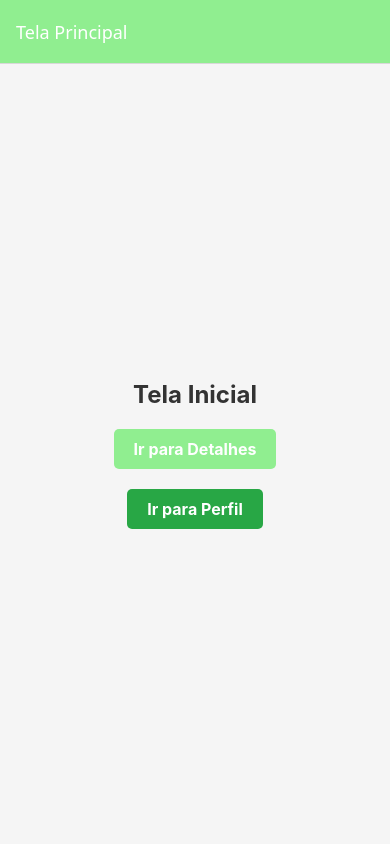
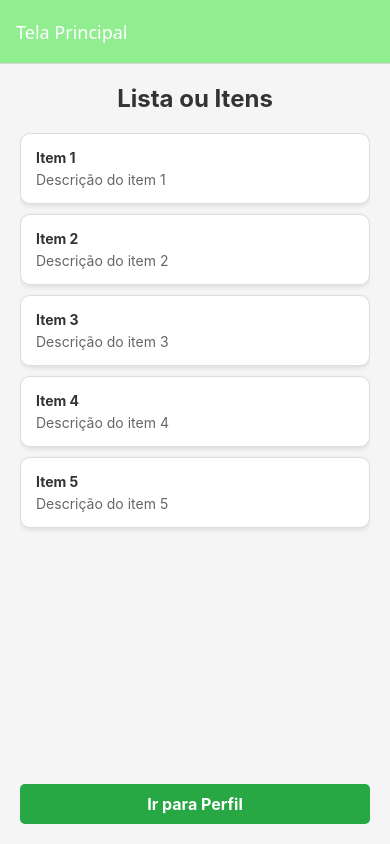
Before and after one commit to ketley12/aulabruno09.06, a React Native app: screen /Home in a window 390 px wide. Built offline with nearby package versions, Linux system fonts and the light colour scheme.

Commit message:
aula17.06

```diff
--- a/App.tsx
+++ b/App.tsx
@@ -1,8 +1,8 @@
 import { NavigationContainer } from '@react-navigation/native';
 import { createStackNavigator } from '@react-navigation/stack';
-import HomeScreen from './screens16.06/HomeScreen';
-import DetailsScreen from './screens16.06/DetailsScreen';
-import ProfileScreen from './screens16.06/ProfileScreen';
+import HomeScreen from './screens/HomeScreen';
+import DetailsScreen from './screens/DetailsScreen';
+import ProfileScreen from './screens/ProfileScreen';
 
 const Stack = createStackNavigator();
 
--- /dev/null
+++ b/screens/DetailsScreen.jsx
@@ -0,0 +1,70 @@
+import { StyleSheet, View, Text, TouchableOpacity } from 'react-native';
+
+export default function DetailsScreen({ navigation, route }) {
+const { item} = route.params || {};
+return (
+  <View style={styles.container}>
+	<Text style={styles.title}>Detalhes do Item</Text>
+	{item ? (
+	  <>
+		<Text style={styles.itemTitle}>{item.title}</Text>
+		<Text style={styles.itemDescription}>{item.description}</Text>
+	  </>
+	) : (
+	  <Text style={styles.message}>Nenhum item selecionado</Text>
+	)}
+	<TouchableOpacity
+	  style={styles.button}
+	  onPress={() => navigation.goBack()}
+	>
+	  <Text style={styles.buttonText}>Voltar</Text>
+	</TouchableOpacity>
+  </View>
+);
+}
+
+
+
+const styles = StyleSheet.create({
+  container: {
+	flex: 1,
+	backgroundColor: '#f5f5f5',
+	alignItems: 'center',
+	justifyContent: 'center',
+	padding: 20,
+  },
+  title: {
+	fontSize: 24,
+	fontWeight: 'bold',
+	marginBottom: 20,
+	color: '#333',
+  },
+  itemTitle: {
+	fontSize: 20,
+	fontWeight: 'bold',
+	color: '#333',
+	marginBottom: 10,
+  },
+  itemDescription: {
+	fontSize: 16,
+	color: '#666',
+	marginBottom: 20,
+	textAlign: 'center',
+  },
+  message: {
+	fontSize: 18,
+	color: '#333',
+	marginBottom: 20,
+  },
+  button: {
+	backgroundColor: '#dc3545',
+	paddingVertical: 10,
+	paddingHorizontal: 20,
+	borderRadius: 5,
+  },
+  buttonText: {
+	color: '#fff',
+	fontSize: 16,
+	fontWeight: 'bold',
+  },
+});
--- /dev/null
+++ b/screens/HomeScreen.tsx
@@ -0,0 +1,99 @@
+import { StyleSheet, View, Text, TouchableOpacity, FlatList } from 'react-native';
+
+const DATA = [
+{id: '1', title: 'Item 1', description: 'Descrição do item 1'},
+{id: '2', title: 'Item 2', description: 'Descrição do item 2'},
+{id: '3', title: 'Item 3', description: 'Descrição do item 3'},
+{id: '4', title: 'Item 4', description: 'Descrição do item 4'},
+{id: '5', title: 'Item 5', description: 'Descrição do item 5'},
+];
+
+
+
+export default function HomeScreen({ navigation }:any) {
+const renderItem = ({ item }:any) => (
+<TouchableOpacity
+style={styles.card}
+onPress={() => navigation.navigate('Details', { item})}
+>
+<Text style={styles.cardTitle}>{item.title}</Text>
+<Text style={styles.cardDescription}>{item.description}</Text>
+</TouchableOpacity>
+);
+
+  return (
+    <View style={styles.container}>
+      <Text style={styles.title}>Lista ou Itens</Text>
+      <FlatList
+      data={DATA}
+      renderItem={renderItem}
+      keyExtractor={item => item.id}
+      style={styles.list}
+/>
+      <TouchableOpacity
+  style={[styles.button, { backgroundColor: '#28a745',marginTop: 20 }]}
+  onPress={() => navigation.navigate('Profile')}
+>
+  <Text style={styles.buttonText}>Ir para Perfil</Text>
+</TouchableOpacity>
+
+    </View>
+  )
+
+}
+
+
+
+const styles = StyleSheet.create({
+  container: {
+    flex: 1,
+    backgroundColor: '#f5f5f5',
+    padding: 20,
+  },
+  title: {
+    fontSize: 24,
+    fontWeight: 'bold',
+    marginBottom: 20,
+    color: '#333',
+    textAlign: 'center',
+
+  },
+  list: {
+    flex: 1,
+  },
+  card:{
+backgroundColor: '#fff',
+    padding: 15,
+    borderRadius: 10,
+    marginBottom: 10,
+    borderWidth: 1,
+    borderColor: '#ddd',
+    shadowColor: '#000',
+    shadowOffset: { width: 0, height: 2 },
+    shadowOpacity: 0.1,
+    shadowRadius: 5,
+    elevation: 3,
+  },
+  cardTitle: {
+    fontSize: 14,
+    fontWeight: 'bold',
+    color: '#333',
+  },
+  cardDescription: {
+    fontSize: 14,
+    color: '#666',
+    marginTop: 5,
+  },
+  button: {
+    backgroundColor: '#007bff',
+    paddingVertical: 10,
+    paddingHorizontal: 20,
+    borderRadius: 5,
+    alignItems: 'center',
+  },
+  buttonText: {
+    color: '#fff',
+    fontSize: 16,
+    fontWeight: 'bold',
+  },
+});
--- a/screens16.06/ProfileScreen.tsx
+++ b/screens/ProfileScreen.tsx
@@ -2,7 +2,7 @@ import { StyleSheet, View, Text, TouchableOpacity } from 'react-native';
 export default function ProfileScreen({ navigation }:any) {
 return (
 <View style={styles.container}>
-<Text style={styles.title}>Meu Perfil</Text>
+<Text style={styles.title}>Tela de Perfil</Text>
 <TouchableOpacity
 style={styles.button}
 onPress={() => navigation.navigate('Home')}
@@ -11,12 +11,18 @@ onPress={() => navigation.navigate('Home')}
 </TouchableOpacity>
 
 <TouchableOpacity
-style={styles.button}
+style={[styles.button, { backgroundColor: '#dc3545' }]}
 onPress={() => navigation.navigate('Details', { mensagem: 'Olá do Perfil!'  })}
 >
 <Text style={styles.buttonText}>Ir para Details</Text>
 </TouchableOpacity>
 
+<TouchableOpacity
+style={[styles.button, { backgroundColor: '#007bff' }]}
+onPress={() => navigation.navigate('Scroll')}
+>
+<Text style={styles.buttonText}>Ir para ScrollView</Text>
+</TouchableOpacity>
 </View>
 );
 }
@@ -25,7 +31,7 @@ onPress={() => navigation.navigate('Details', { mensagem: 'Olá do Perfil!'  })}
 const styles = StyleSheet.create({
 container: {
 flex: 1,
-backgroundColor: '#17a2b8',
+backgroundColor: '#f5f5f5',
 alignItems: 'center',
 justifyContent: 'center',
 padding: 20,
@@ -37,11 +43,11 @@ marginBottom: 20,
 color: '#333',
 },
 button: {
-backgroundColor: 'blue',
+backgroundColor: '#28a745',
 paddingVertical: 10,
 paddingHorizontal: 20,
 borderRadius: 5,
-marginTop: 20
+marginTop: 10
 },
 buttonText: {
 color: '#fff',
--- a/screens16.06/DetailsScreen.jsx
+++ /dev/null
@@ -1,57 +0,0 @@
-import { StyleSheet, View, Text, TouchableOpacity } from 'react-native';
-
-export default function DetailsScreen({ navigation, route }) {
-    const {mensagem} = route.params || {};
-  return (
-    <View style={styles.container}>
-      <Text style={styles.title}>Tela de Detalhes</Text>
-      <Text style={styles.message}>{mensagem || 'nenhuma mensagem'}</Text>
-      <TouchableOpacity
-        style={styles.button}
-        onPress={() => navigation.goBack()}
-      >
-        <Text style={styles.buttonText}>Voltar para Tela Inicial</Text>
-      </TouchableOpacity>
-    </View>
-
-
-
-  );
-}
-
-
-
-
-const styles = StyleSheet.create({
-  container: {
-    flex: 1,
-    backgroundColor: '#f5f5f5',
-    alignItems: 'center',
-    justifyContent: 'center',
-    padding: 20,
-  },
-  title: {
-    fontSize: 24,
-    fontWeight: 'bold',
-    marginBottom: 20,
-    color: '#333',
-  },
-  button: {
-    backgroundColor: '#dc3545',
-    paddingVertical: 10,
-    paddingHorizontal: 20,
-    borderRadius: 5,
-  },
-  buttonText: {
-    color: '#fff',
-    fontSize: 16,
-    fontWeight: 'bold',
-  },
-
-  message:
-{
-fontSize: 18,
-color: '#333',
-marginBottom: 20,
-},
-});
--- a/screens16.06/HomeScreen.tsx
+++ /dev/null
@@ -1,52 +0,0 @@
-import { StyleSheet, View, Text, TouchableOpacity } from 'react-native';
-
-export default function HomeScreen({ navigation }:any) {
-  return (
-    <View style={styles.container}>
-      <Text style={styles.title}>Tela Inicial</Text>
-      <TouchableOpacity
-        style={styles.button}
-        onPress={() => navigation.navigate('Details', { mensagem: 'Olá do Home!'})}
-      >
-        <Text style={styles.buttonText}>Ir para Detalhes</Text>
-      </TouchableOpacity>
-
-      <TouchableOpacity
-  style={[styles.button, { backgroundColor: '#28a745',marginTop: 20 }]}
-  onPress={() => navigation.navigate('Profile')}
->
-  <Text style={styles.buttonText}>Ir para Perfil</Text>
-</TouchableOpacity>
-
-    </View>
-  );
-}
-
-
-
-const styles = StyleSheet.create({
-  container: {
-    flex: 1,
-    backgroundColor: '#f5f5f5',
-    alignItems: 'center',
-    justifyContent: 'center',
-    padding: 20,
-  },
-  title: {
-    fontSize: 24,
-    fontWeight: 'bold',
-    marginBottom: 20,
-    color: '#333',
-  },
-  button: {
-    backgroundColor: 'lightgreen',
-    paddingVertical: 10,
-    paddingHorizontal: 20,
-    borderRadius: 5,
-  },
-  buttonText: {
-    color: '#fff',
-    fontSize: 16,
-    fontWeight: 'bold',
-  },
-});
```
Also changed, not shown: screens/ScrollScreen.tsx (added, +64 -0 lines).
